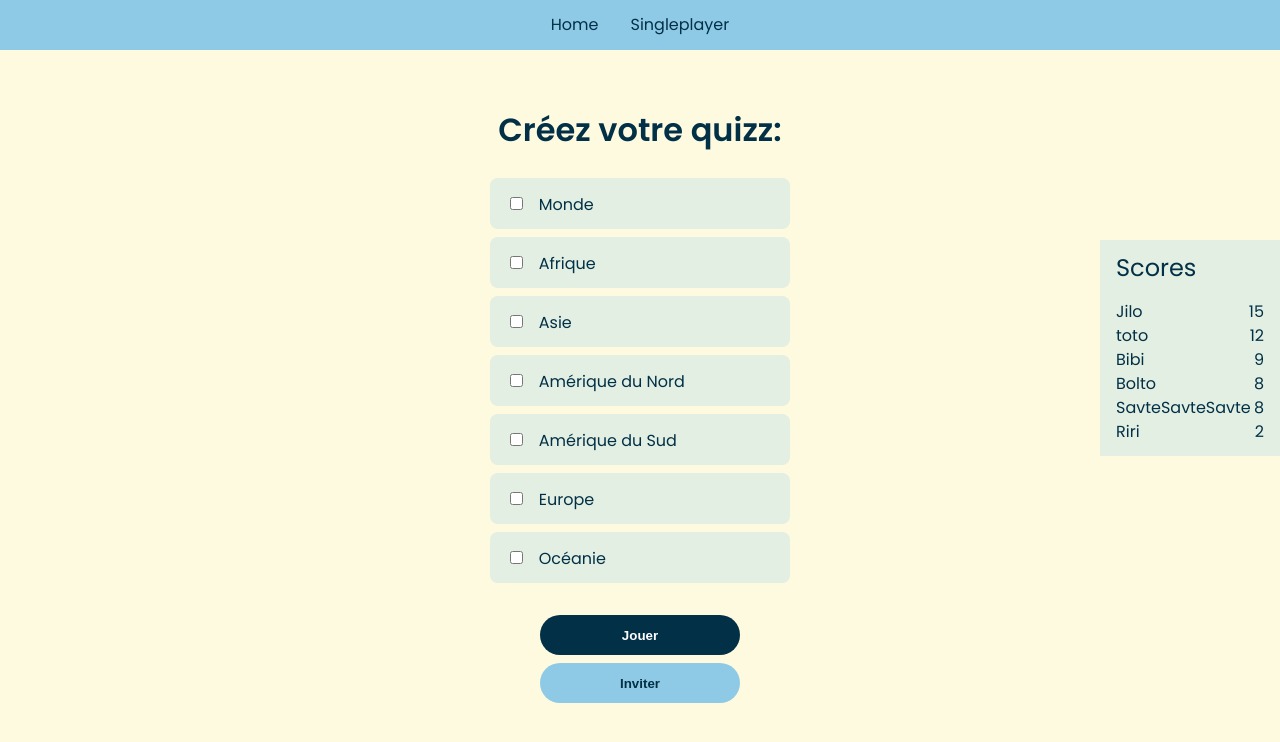
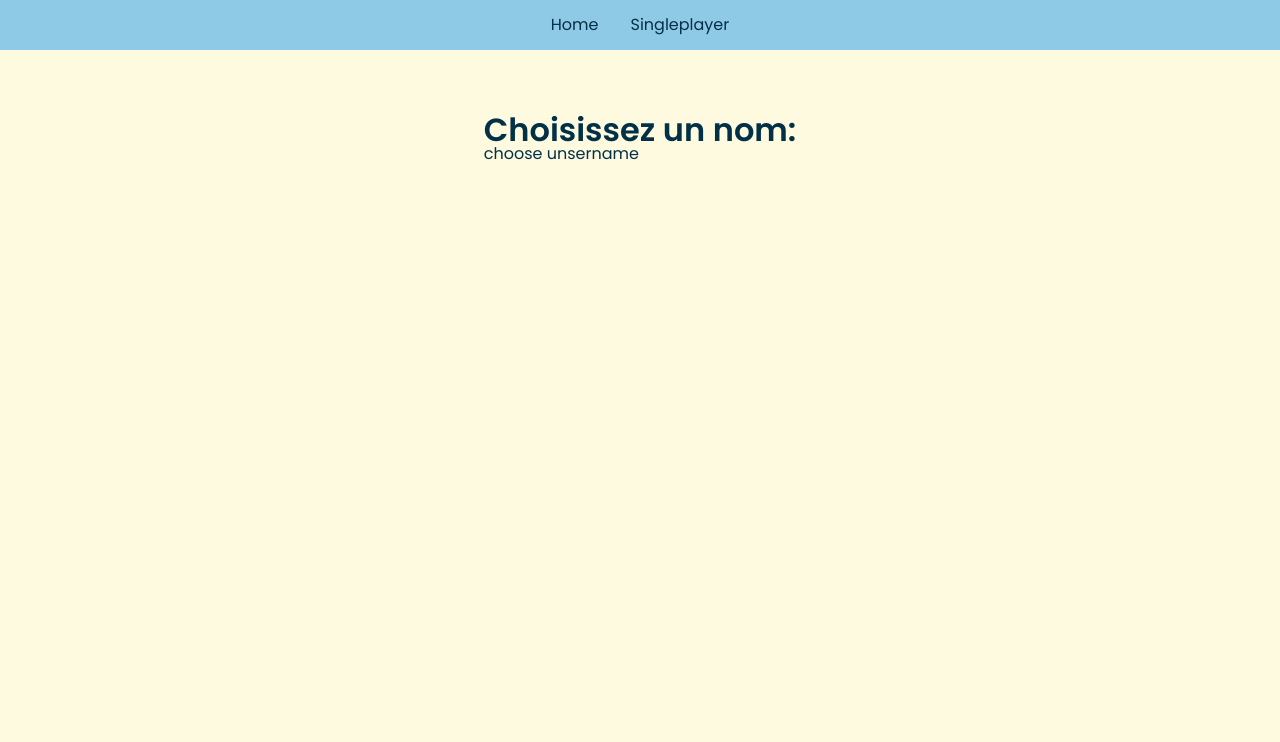
Before and after one commit to rqphy/geo_quizz, a React (Vite) app: page /lobby/1 in a window 1280 px wide. Shown: the top 742 px of the page. Built offline with nearby package versions, Linux system fonts and the light colour scheme.

Commit message:
:construction: lobby -> handle conditional rendering

```diff
--- /dev/null
+++ b/src/components/UsernameForm/UsernameForm.tsx
@@ -0,0 +1,3 @@
+export default function UsernameForm() {
+	return <div>choose unsername</div>
+}
--- a/src/routes/lobby/Lobby.tsx
+++ b/src/routes/lobby/Lobby.tsx
@@ -5,9 +5,11 @@ import NorthAmericaFR from "../../data/FR/north_america.json"
 import SouthAmericaFR from "../../data/FR/south_america.json"
 import OceaniaFR from "../../data/FR/oceania.json"
 import "./lobby.scss"
+import { useState } from "react"
 import Lobbyform from "../../components/LobbyForm/LobbyForm"
 import ScoreBoard from "../../components/ScoreBoard/ScoreBoard"
 import Quizz from "../../components/Quizz/Quizz"
+import UsernameForm from "../../components/UsernameForm/UsernameForm"
 
 const fakePlayerList = [
 	{ name: "toto", score: 12 },
@@ -19,13 +21,28 @@ const fakePlayerList = [
 ]
 
 export default function Lobby() {
-	return (
-		<section className="lobby">
-			<h1>Créez votre quizz:</h1>
-			<Lobbyform />
-			{fakePlayerList.length > 1 && (
-				<ScoreBoard playerList={fakePlayerList} />
-			)}
-		</section>
-	)
+	const [playerUsername, setPlayerUsername] = useState<string | null>()
+
+	function renderContent() {
+		if (playerUsername) {
+			return (
+				<>
+					<section className="lobby__creation">
+						<h2>Créez votre quizz:</h2>
+						<Lobbyform />
+					</section>
+					<ScoreBoard playerList={fakePlayerList} />
+				</>
+			)
+		} else {
+			return (
+				<section className="lobby__name">
+					<h2>Choisissez un nom:</h2>
+					<UsernameForm />
+				</section>
+			)
+		}
+	}
+
+	return <section className="lobby">{renderContent()}</section>
 }
--- a/src/routes/lobby/lobby.scss
+++ b/src/routes/lobby/lobby.scss
@@ -5,8 +5,15 @@
 	gap: 2rem;
 	margin-top: 4rem;
 
-	h1 {
+	h2 {
 		font-size: 2rem;
 		font-weight: 600;
 	}
+
+	&__creation {
+		display: flex;
+		flex-direction: column;
+		align-items: center;
+		gap: 2rem;
+	}
 }
```
